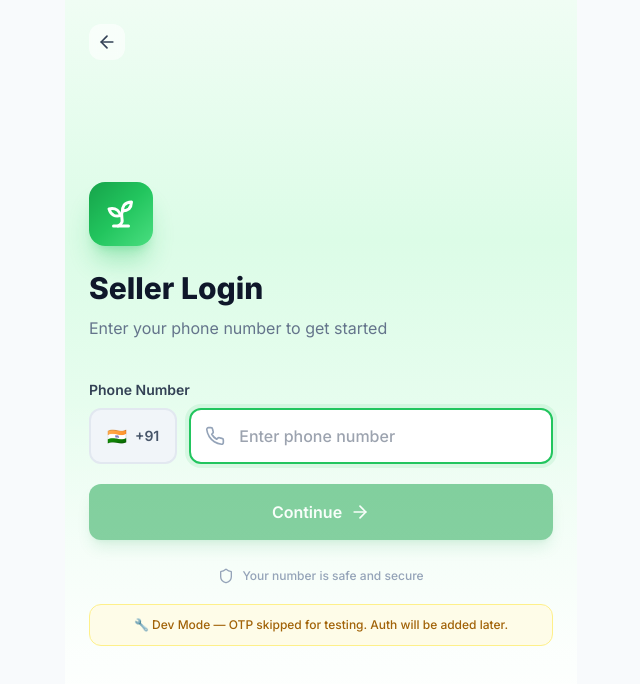
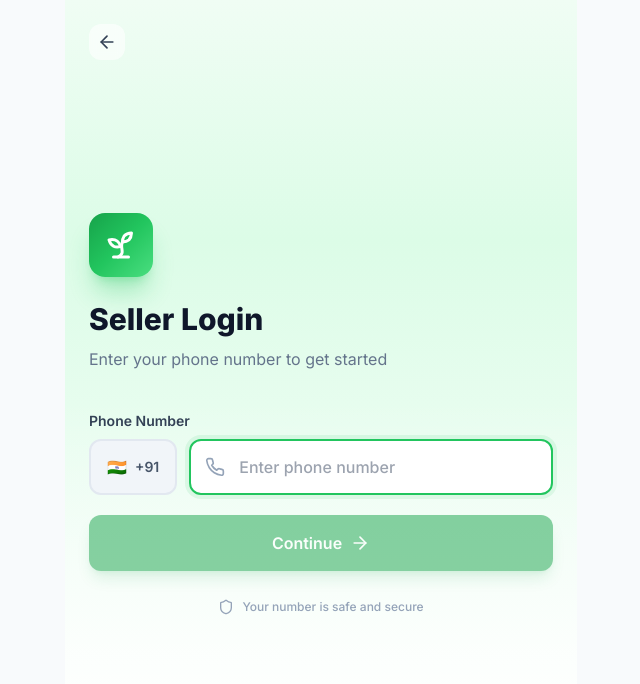
Before and after one commit to guna115/WeFarm, a Next.js app in the folder frontend/: page /seller/login in a window 1280 px wide. Shown: the top 684 px of the page, without its empty margins (319-959 px from the left). Built offline with nearby package versions, Linux system fonts and the light colour scheme; no server answers.

Commit message:
Fix proxy issue preventing profile save and remove dev banner

```diff
--- a/frontend/app/seller/login/page.tsx
+++ b/frontend/app/seller/login/page.tsx
@@ -155,12 +155,6 @@
               </span>
             </div>
 
-            {/* Dev mode notice */}
-            <div className="p-3 bg-earth-50 rounded-xl border border-earth-200 mt-4">
-              <p className="text-xs text-earth-700 text-center font-medium">
-                🔧 Dev Mode — OTP skipped for testing. Auth will be added later.
-              </p>
-            </div>
           </form>
         </div>
       </div>
```
Also changed, not shown: 1 other file (tests, documents, lock files or other folders).
